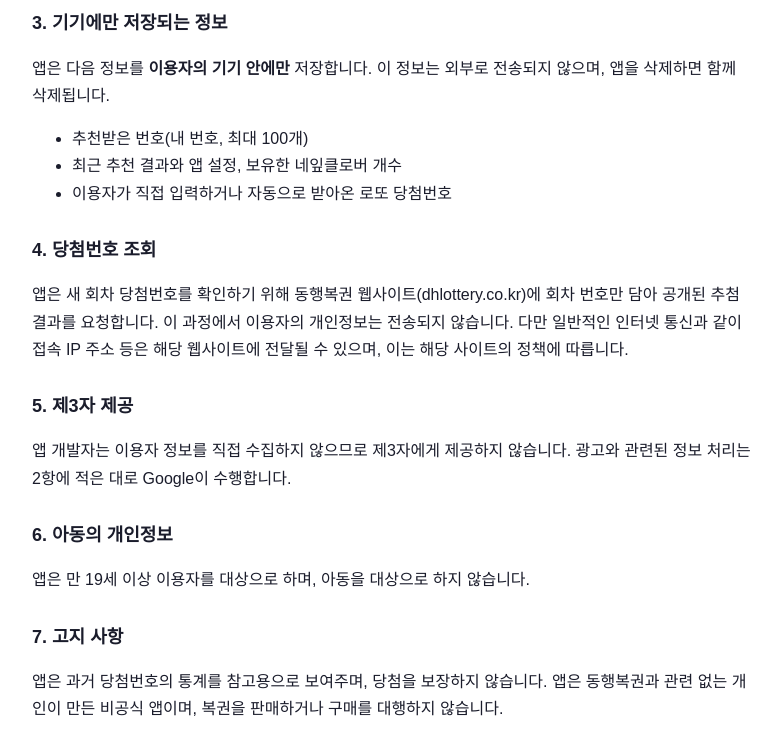
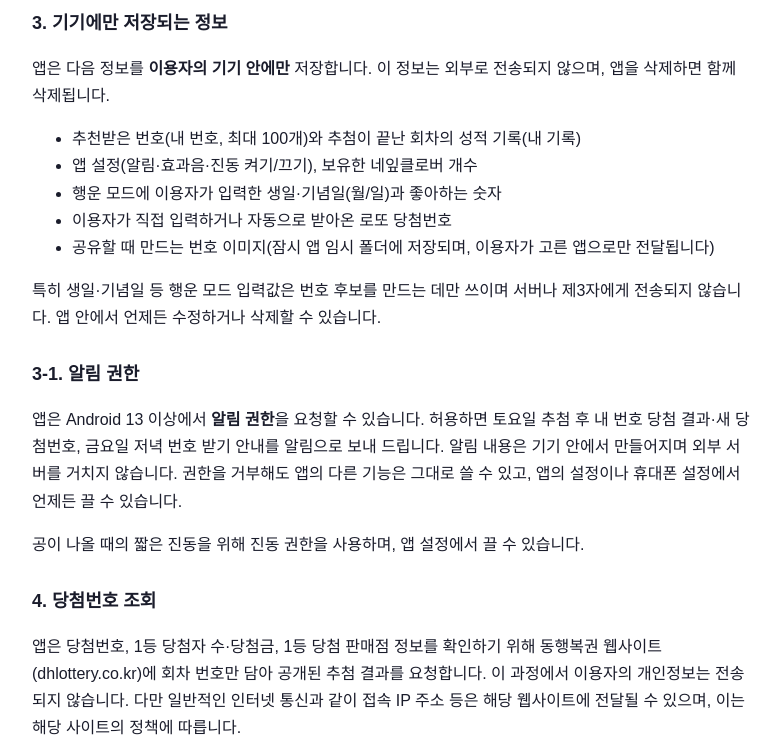
Before and after one commit to Honestree0506/Honestree0506.github.io, a plain HTML site: page privacy-policy.html in a window 1280 px wide. Shown: the part 680-1428 px from the top of the page, without its empty margins (248-1029 px from the left). Drawn offline with Linux system fonts and the light colour scheme.

Commit message:
Add files via upload

```diff
--- a/privacy-policy.html
+++ b/privacy-policy.html
@@ -12,7 +12,7 @@
 </head>
 <body>
 <h1>인생한방 로또 개인정보처리방침</h1>
-<p class="muted">시행일: 2026년 11월 15일</p>
+<p class="muted">시행일: 2026년 11월 19일 (앱 1.8)</p>
 
 <p>'인생한방 로또'(이하 "앱")는 이용자의 개인정보를 소중히 여기며, 아래와 같이 개인정보를 처리합니다.</p>
 
@@ -35,13 +35,20 @@
 <h2>3. 기기에만 저장되는 정보</h2>
 <p>앱은 다음 정보를 <b>이용자의 기기 안에만</b> 저장합니다. 이 정보는 외부로 전송되지 않으며, 앱을 삭제하면 함께 삭제됩니다.</p>
 <ul>
-  <li>추천받은 번호(내 번호, 최대 100개)</li>
-  <li>최근 추천 결과와 앱 설정, 보유한 네잎클로버 개수</li>
+  <li>추천받은 번호(내 번호, 최대 100개)와 추첨이 끝난 회차의 성적 기록(내 기록)</li>
+  <li>앱 설정(알림·효과음·진동 켜기/끄기), 보유한 네잎클로버 개수</li>
+  <li>행운 모드에 이용자가 입력한 생일·기념일(월/일)과 좋아하는 숫자</li>
   <li>이용자가 직접 입력하거나 자동으로 받아온 로또 당첨번호</li>
+  <li>공유할 때 만드는 번호 이미지(잠시 앱 임시 폴더에 저장되며, 이용자가 고른 앱으로만 전달됩니다)</li>
 </ul>
+<p>특히 생일·기념일 등 행운 모드 입력값은 번호 후보를 만드는 데만 쓰이며 서버나 제3자에게 전송되지 않습니다. 앱 안에서 언제든 수정하거나 삭제할 수 있습니다.</p>
+
+<h2>3-1. 알림 권한</h2>
+<p>앱은 Android 13 이상에서 <b>알림 권한</b>을 요청할 수 있습니다. 허용하면 토요일 추첨 후 내 번호 당첨 결과·새 당첨번호, 금요일 저녁 번호 받기 안내를 알림으로 보내 드립니다. 알림 내용은 기기 안에서 만들어지며 외부 서버를 거치지 않습니다. 권한을 거부해도 앱의 다른 기능은 그대로 쓸 수 있고, 앱의 설정이나 휴대폰 설정에서 언제든 끌 수 있습니다.</p>
+<p>공이 나올 때의 짧은 진동을 위해 진동 권한을 사용하며, 앱 설정에서 끌 수 있습니다.</p>
 
 <h2>4. 당첨번호 조회</h2>
-<p>앱은 새 회차 당첨번호를 확인하기 위해 동행복권 웹사이트(dhlottery.co.kr)에 회차 번호만 담아 공개된 추첨 결과를 요청합니다. 이 과정에서 이용자의 개인정보는 전송되지 않습니다. 다만 일반적인 인터넷 통신과 같이 접속 IP 주소 등은 해당 웹사이트에 전달될 수 있으며, 이는 해당 사이트의 정책에 따릅니다.</p>
+<p>앱은 당첨번호, 1등 당첨자 수·당첨금, 1등 당첨 판매점 정보를 확인하기 위해 동행복권 웹사이트(dhlottery.co.kr)에 회차 번호만 담아 공개된 추첨 결과를 요청합니다. 이 과정에서 이용자의 개인정보는 전송되지 않습니다. 다만 일반적인 인터넷 통신과 같이 접속 IP 주소 등은 해당 웹사이트에 전달될 수 있으며, 이는 해당 사이트의 정책에 따릅니다.</p>
 
 <h2>5. 제3자 제공</h2>
 <p>앱 개발자는 이용자 정보를 직접 수집하지 않으므로 제3자에게 제공하지 않습니다. 광고와 관련된 정보 처리는 2항에 적은 대로 Google이 수행합니다.</p>
```
